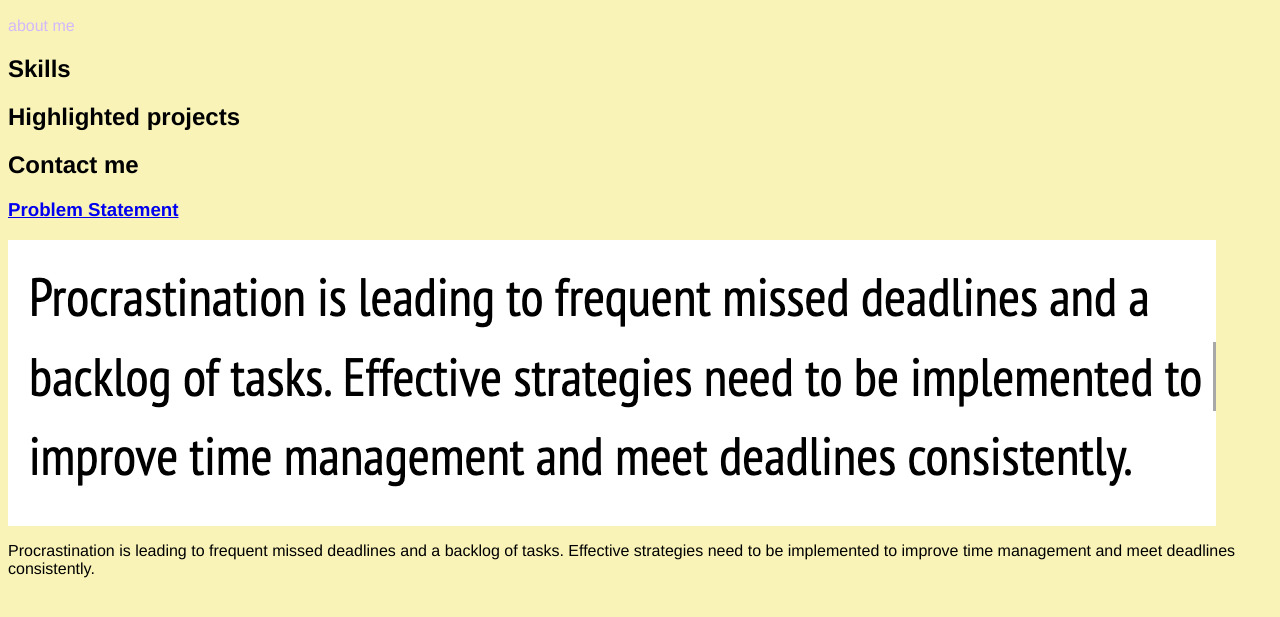
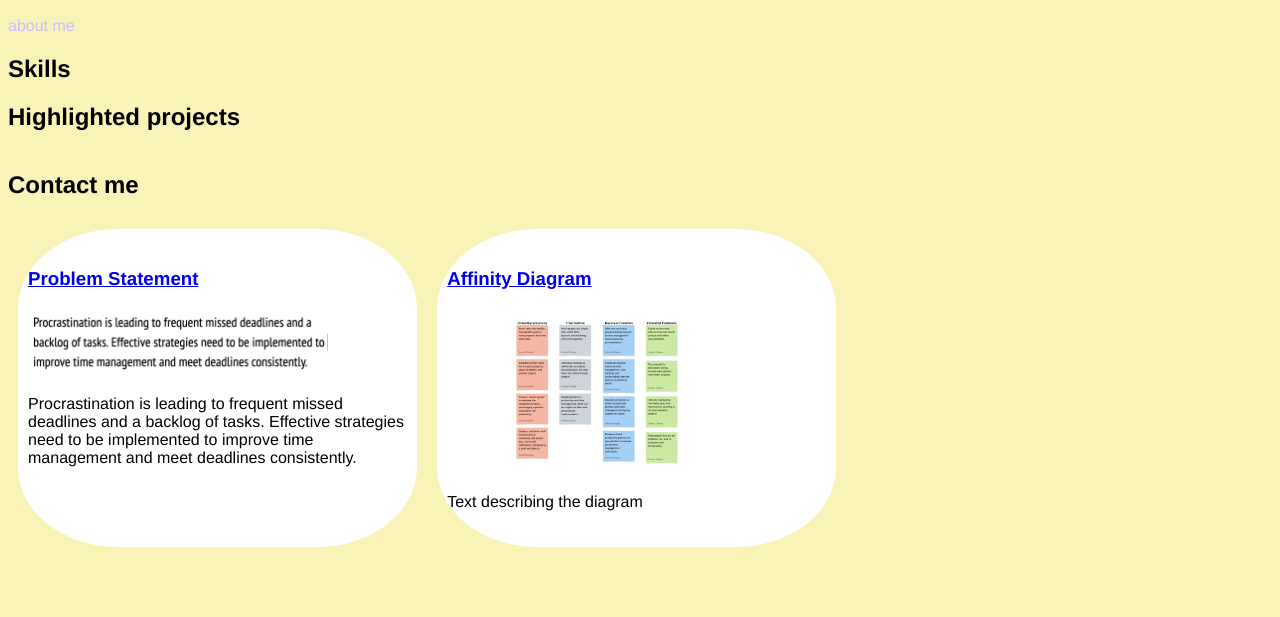
Before and after one commit to CS-etchigoba/CS-etchigoba.github.io, a plain HTML site: page index.html in a window 1280 px wide. Shown: the part 97-714 px from the top of the page. Drawn offline with Linux system fonts and the light colour scheme.

Commit message:
9/30 changes

```diff
--- a/index.html
+++ b/index.html
@@ -29,10 +29,21 @@
             <h3>Problem Statement</h3>
         </a>
         <a href="files/Problem Statement.pdf">
-            <img src="images/problem-statement.png">
+            <img src="images/problem-statement.png"width="300">
         </a>
         <p>Procrastination is leading to frequent missed deadlines and a backlog of tasks. Effective strategies need to be implemented to improve time management and meet deadlines consistently.
         </p>
         </section>
+
+        <!--Affinity Diagram Assignment -->
+        <section class="project">
+            <a href="files/affinity.pdf"><h3>Affinity Diagram</h3>
+            </a>
+            <a href="files/affinity.pdf"><img src="images/affinity.png"width="300">
+            </a>
+            <p>Text describing the diagram</p>
+         </section>
+
+
         </div>
 </html>
--- a/styles.css
+++ b/styles.css
@@ -11,3 +11,14 @@ h1 {
     text-align: left;
     width: 100%;
 }
+
+.projects {
+    display:flex;
+    flex-wrap:wrap; }
+.project {
+    width: 30%;
+    margin: 10px;
+    padding: 20px 10px;
+    background: white;
+    border-radius: 25%;
+}
```
Also changed, not shown: images/affinity.png (added), 1 other file.
